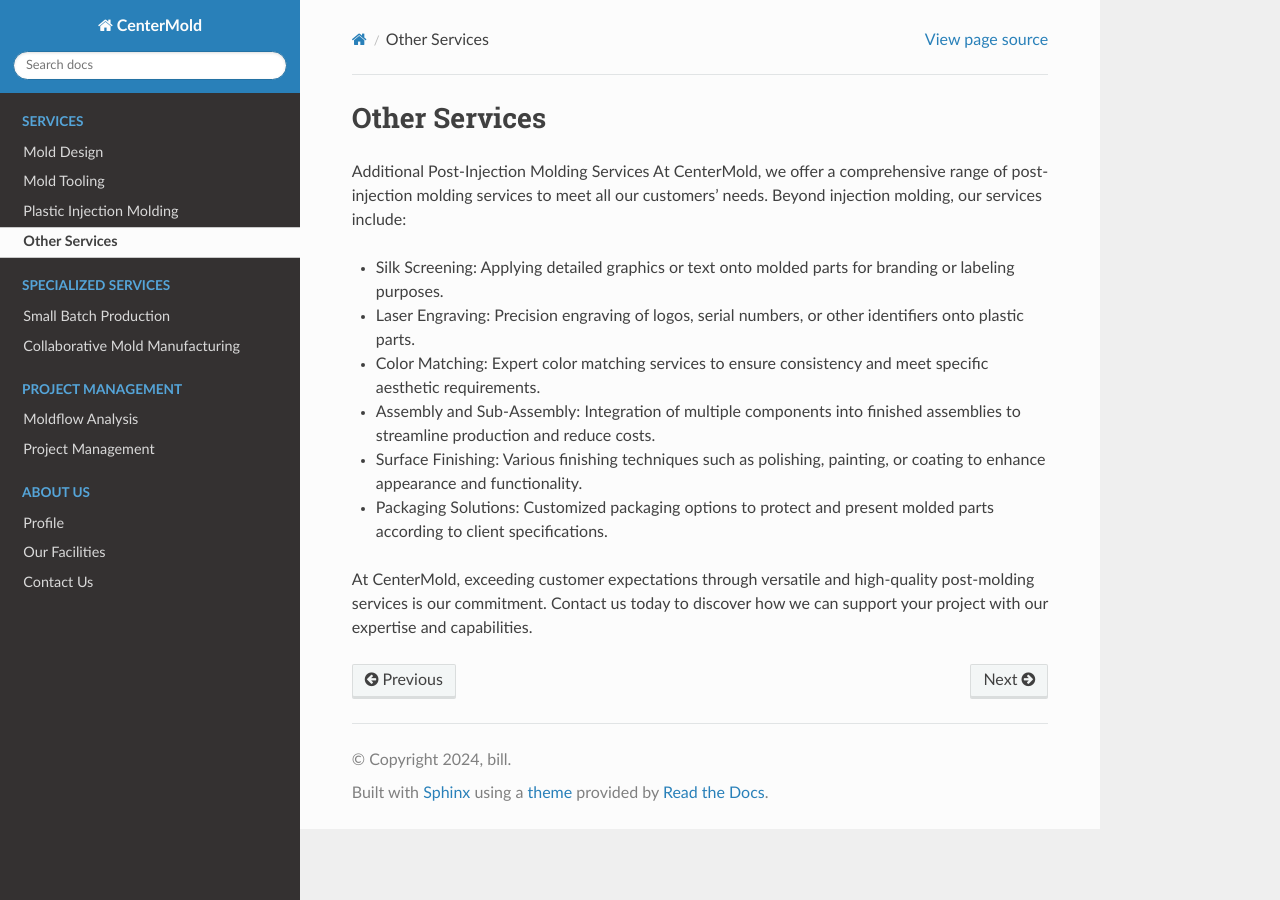
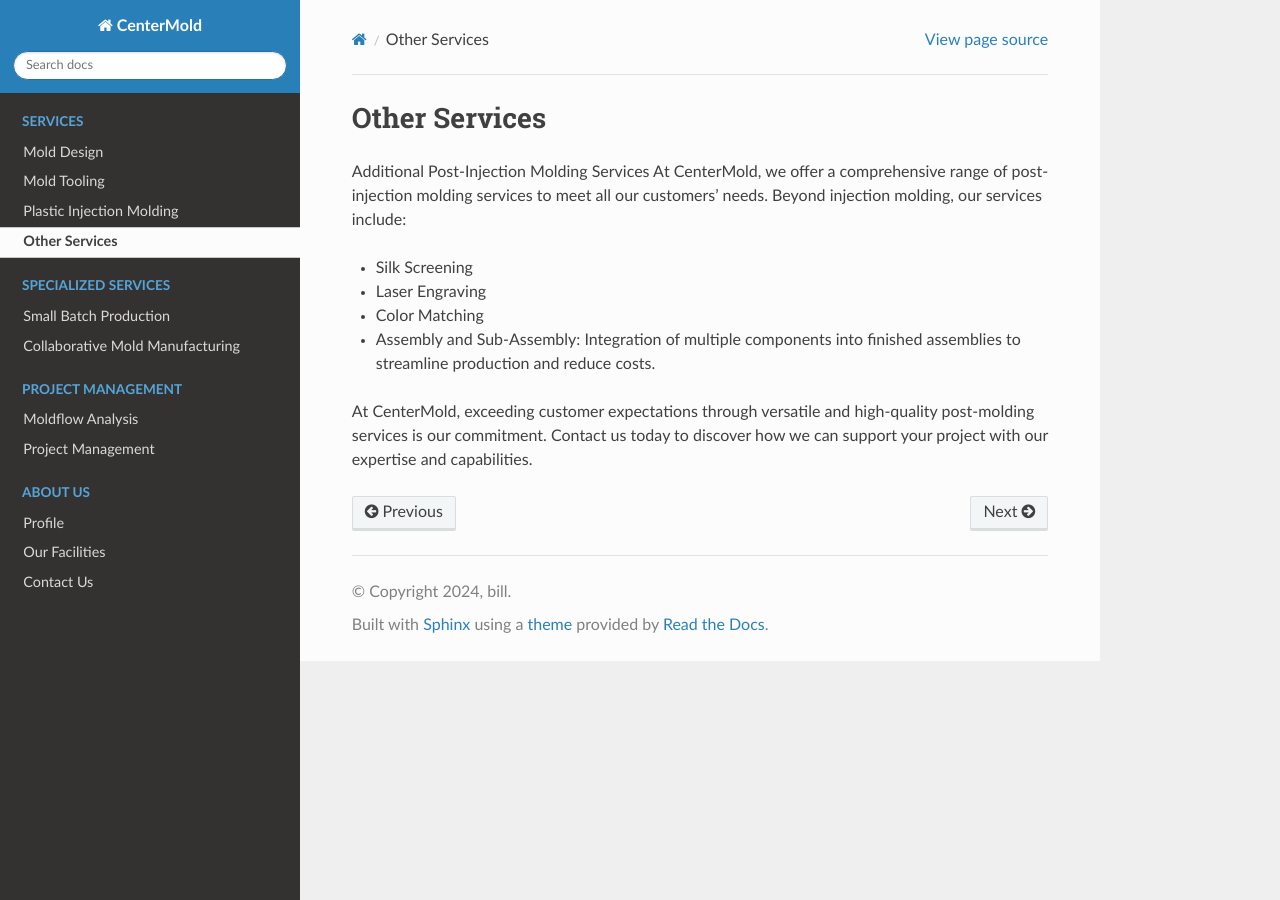
Before and after one commit to paultang/centermold, a Sphinx documentation site: the page built from source/Other-Services.rst, in a window 1280 px wide. Built offline with Sphinx 7.4.7 and the Read the Docs theme 2.0.0, drawn with Linux system fonts in a browser that asks for light colours.

Commit message:
Update Other-Services.rst

```diff
--- a/source/Other-Services.rst
+++ b/source/Other-Services.rst
@@ -11,11 +11,9 @@ Other Services
 Additional Post-Injection Molding Services
 At CenterMold, we offer a comprehensive range of post-injection molding services to meet all our customers' needs. Beyond injection molding, our services include:
 
-- Silk Screening: Applying detailed graphics or text onto molded parts for branding or labeling purposes.
-- Laser Engraving: Precision engraving of logos, serial numbers, or other identifiers onto plastic parts.
-- Color Matching: Expert color matching services to ensure consistency and meet specific aesthetic requirements.
+- Silk Screening
+- Laser Engraving
+- Color Matching
 - Assembly and Sub-Assembly: Integration of multiple components into finished assemblies to streamline production and reduce costs.
-- Surface Finishing: Various finishing techniques such as polishing, painting, or coating to enhance appearance and functionality.
-- Packaging Solutions: Customized packaging options to protect and present molded parts according to client specifications.
 
 At CenterMold, exceeding customer expectations through versatile and high-quality post-molding services is our commitment. Contact us today to discover how we can support your project with our expertise and capabilities.
```
